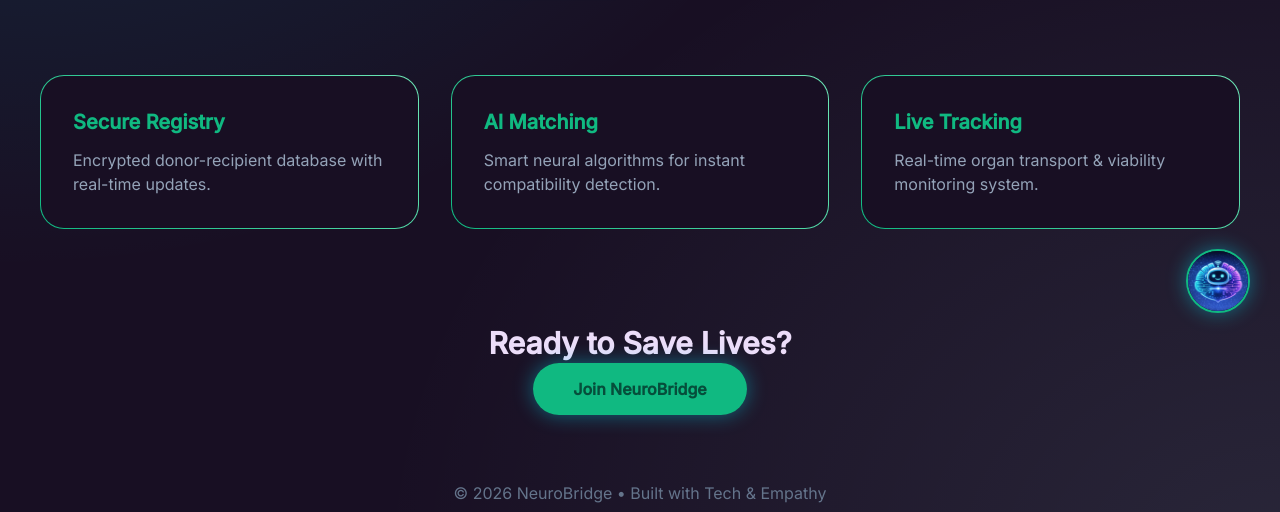
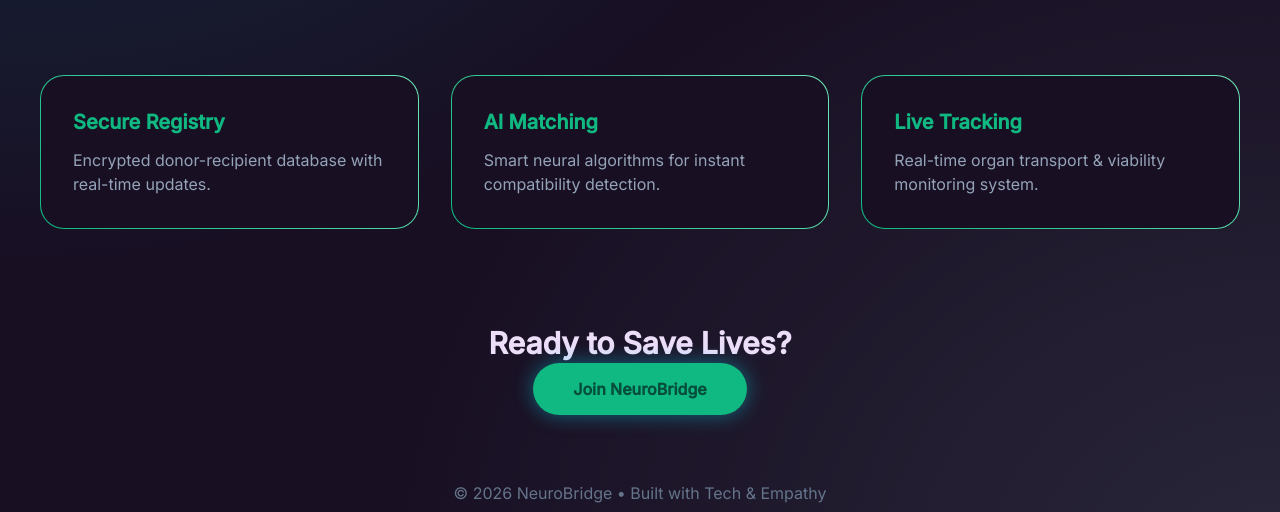
Before and after one commit to sts35047-sketch/neuroBridge, a Flask app: page / in a window 1280 px wide. Shown: the part 457-969 px from the top of the page. Run offline with Flask 3, Linux system fonts and the light colour scheme; some libraries are stand-ins or nearby versions.

Commit message:
Update home.html

```diff
--- a/templates/home.html
+++ b/templates/home.html
@@ -117,10 +117,5 @@ body {
     </a>
 </footer>
 
-<!-- FLOATING CHATBOT WIDGET -->
-<a href="/chatbot" style="position: fixed; bottom: 30px; right: 30px; z-index: 1000; transition: transform 0.3s ease;" onmouseover="this.style.transform='scale(1.1)'" onmouseout="this.style.transform='scale(1)'">
-    <img src="{{ url_for('static', filename='neurobot.jpeg') }}" alt="Chat with Neurobot" style="width: 64px; height: 64px; border-radius: 50%; box-shadow: 0 0 20px rgba(0,229,255,0.4); border: 2px solid #10b981; object-fit: cover; background-color: #180f23;">
-</a>
-
 </body>
 </html>
```
